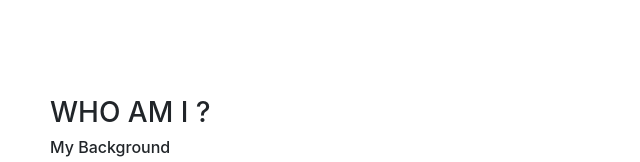
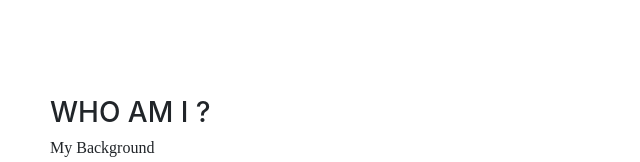
Before and after one commit to Hency777/Resume.github.io, a plain HTML site: page index.html in a window 1280 px wide. Shown: the part 880-1042 px from the top of the page, 605-1245 px from the left. Drawn offline with nearby package versions, Linux system fonts and the light colour scheme.

Commit message:
Update index.html

```diff
--- a/index.html
+++ b/index.html
@@ -77,7 +77,7 @@
   		</div>
   		<div class="col-md-6">
   			<h3>WHO AM I ?</h3>
-         <h6>My Background</h6>
+         <h6 style="font-family:Brush Script MT;">My Background</h6>
              <p>
 
              	I am a dynamic web developer and designer, having skills of Photoshop. I am also an active programmer having basic knowledge of  C, C++. Through various online and offline courses and tutorials, I have come a long way in my life as a CSE student.<br>
```
